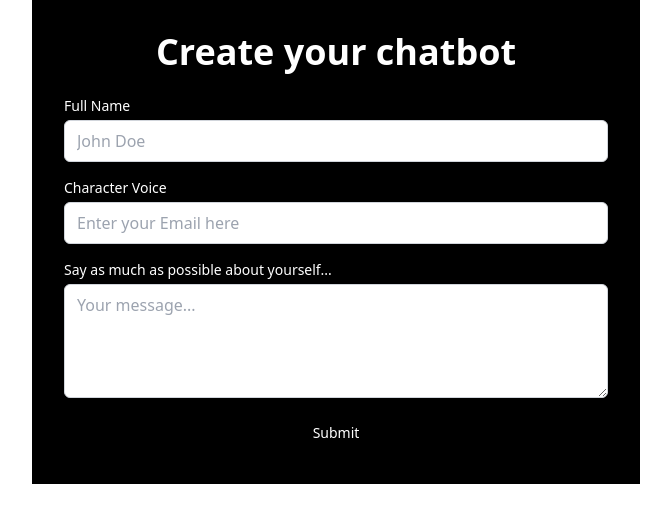
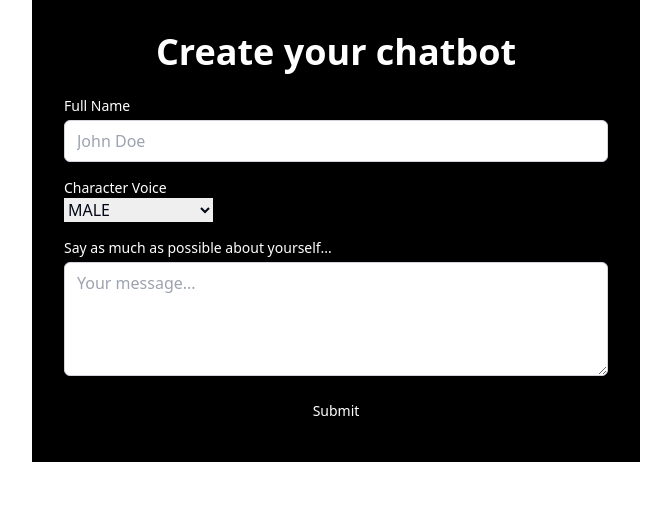
Before and after one commit to PortfolioAI2024/portfolioai, a React (Vite) app in the folder projet-veille/client/: page /createchatbot in a window 1280 px wide. Shown: the top 522 px of the page, without its empty margins (608-1279 px from the left). Built offline with nearby package versions, Linux system fonts and the light colour scheme; no server answers.

Commit message:
update CreateChatbot

```diff
--- a/projet-veille/client/src/CreateChatbot.jsx
+++ b/projet-veille/client/src/CreateChatbot.jsx
@@ -1,16 +1,23 @@
 import { useState } from 'react';
 
 export default function CreateChatbot() {
+  const [response, setResponse] = useState(null);
+  const [formData, setFormData] = useState({
+    fullName: '',
+    voiceType: '',
+    aboutYourself: ''
+  });
 
-  const [response, setResponse] = useState(null);
+  const apiKey = 'b22b5ea5b583d8763f62f2ecf7ea384c';
+  const url = 'https://api.convai.com/character/create';
 
-  const apiKey = 'your_api_key_here'; // Replace with your actual API key
-    const url = 'https://api.convai.com/character/create';
-    const data = {
-      charName: "Raymond",
-      voiceType: "MALE",
-      backstory: "Raymond Reddington is a main character in the NBC series The Blacklist. Reddington is a criminal mastermind, making it to #4 and later to #1 on the FBI's Ten Most Wanted Fugitives, who suddenly turns himself in after 20+ years of evading the FBI."
-    };
+  function createBot() {
+    // Convert your formData to JSON if that's what the API expects
+    const json = JSON.stringify({
+      charName: formData.fullName,
+      voiceType: formData.voiceType,
+      backstory: formData.aboutYourself
+    });
 
     fetch(url, {
       method: 'POST',
@@ -18,40 +25,32 @@ export default function CreateChatbot() {
         'CONVAI-API-KEY': apiKey,
         'Content-Type': 'application/json'
       },
-      body: JSON.stringify(data)
+      body: json // Use the JSON string here
     })
       .then(response => response.json())
       .then(data => {
+        console.log(data);
         setResponse(data);
       })
       .catch((error) => {
         console.error('Error:', error);
       });
-
-  const [formData, setFormData] = useState({
-    fullName: '',
-    email: '',
-    aboutYourself: ''
-  });
+  }
 
   function handleChange(event) {
     const { name, value } = event.target;
-    setFormData(prevState => ({
-      ...prevState,
-      [name]: value
-    }));
-  }
-
-  function handleSubmit(event) {
-    event.preventDefault();
-    console.log(formData);
+    setFormData(prevState => {
+      const updatedFormData = { ...prevState, [name]: value };
+      console.log(updatedFormData);
+      return updatedFormData;
+    });
   }
 
   return (
     <div>
       <div className="w-1/2 mx-auto p-8 float-right bg-black h-full">
         <h1 className="text-4xl text-white font-bold text-center mb-6">Create your chatbot</h1>
-      <form onSubmit={handleSubmit} className="space-y-4">
+        <div className="space-y-4">
           <div>
             <label htmlFor="fullName" className="block text-sm text-white font-medium text-gray-700">
               Full Name
@@ -68,19 +67,14 @@ export default function CreateChatbot() {
             />
           </div>
           <div>
-          <label htmlFor="email" className="block text-sm text-white font-medium text-gray-700">
+            <label className="block text-sm text-white font-medium text-gray-700">
               Character Voice
             </label>
-          <input
-            type="email"
-            id="email"
-            name="email"
-            value={formData.email}
-            onChange={handleChange}
-            placeholder="Enter your Email here"
-            className="mt-1 block w-full px-3 py-2 border border-gray-300 rounded-md shadow-sm placeholder-gray-400 focus:outline-none focus:ring-indigo-500 focus:border-indigo-500"
-            required
-          />
+            <select id="voiceType" name="voiceType" value={formData.voiceType} onChange={handleChange}>
+              <option disabled selected value> -- select a voice -- </option>
+              <option value="MALE">MALE</option>
+              <option value="FEMALE">FEMALE</option>
+            </select>
           </div>
           <div>
             <label htmlFor="aboutYourself" className="block text-sm text-white font-medium text-gray-700">
@@ -98,12 +92,12 @@ export default function CreateChatbot() {
             />
           </div>
           <button
-          type="submit"
+            onClick={createBot}
             className="w-full flex justify-center py-2 px-4 border border-transparent rounded-md shadow-sm text-sm font-medium text-white bg-black hover:bg-gray-800 focus:outline-none focus:ring-2 focus:ring-offset-2 focus:ring-indigo-500"
           >
             Submit
           </button>
-      </form>
+        </div>
       </div>
     </div>
   );
--- a/projet-veille/client/src/components/Chatbot/Chatbot.jsx
+++ b/projet-veille/client/src/components/Chatbot/Chatbot.jsx
@@ -1,8 +1,10 @@
+import { useParams } from 'next/navigation';
 import React, { useState } from 'react';
 
 export default function Chatbot() {
     const [messages, setMessages] = useState([]);
     const [inputValue, setInputValue] = useState('');
+    let { charID } = useParams()
 
     const apiKey = 'b22b5ea5b583d8763f62f2ecf7ea384c'; // Removed < >
     const url = 'https://api.convai.com/character/getResponse';
@@ -26,7 +28,7 @@ export default function Chatbot() {
 
             const formdata = new FormData();
             formdata.append("userText", inputValue);
-            formdata.append("charID", "36720106-3283-11ee-8365-42010a40000b");
+            formdata.append("charID", charID);
             formdata.append("sessionID", "-1");
             formdata.append("voiceResponse", "False");
 
--- a/projet-veille/client/src/router/index.jsx
+++ b/projet-veille/client/src/router/index.jsx
@@ -29,6 +29,7 @@ const router = createBrowserRouter([
             { path: "/profil", element: <Profile /> },
             { path: "/createchatbot", element: <CreateChatbot /> },
             { path: "/portfolio", element: <CV /> },
+            { path: "/chatbot/:charID", element: <Chatbot/>}
         ],
     },
 ]);
```
Lines whose indentation alone changed are shown as unchanged.
